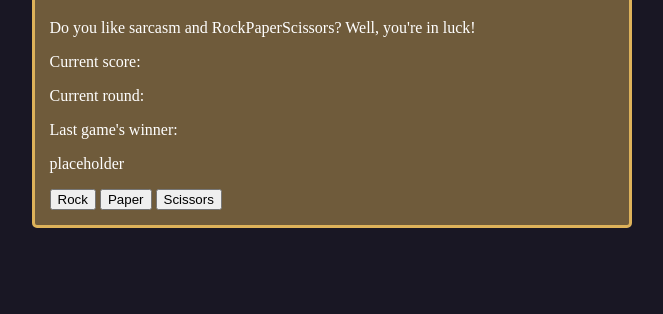
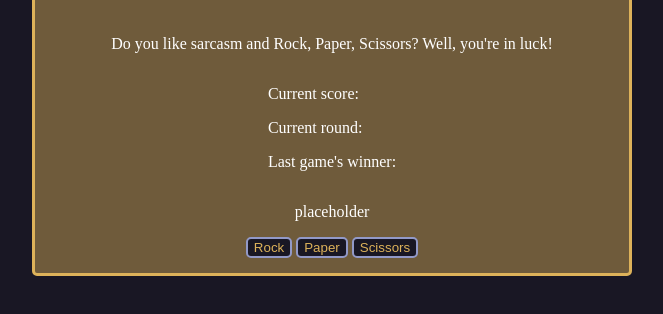
Before and after one commit to BasselMalek/odin-project, a website: page rockpaperscissors/main.html in a window 1280 px wide. Shown: the part 88-402 px from the top of the page, without its empty margins (308-971 px from the left). Drawn offline with Linux system fonts and the light colour scheme.

Commit message:
feat(RPS): stylized UI

```diff
--- a/rockpaperscissors/main.html
+++ b/rockpaperscissors/main.html
@@ -12,7 +12,7 @@
     <div class="main">
         <div class="text-space">
             <h1 class="title">✨ Degradation Rock, Paper, Scissors ✨</h1>
-            <p class="desc">Do you like sarcasm and RockPaperScissors? Well, you're in luck!</p>
+            <p class="desc">Do you like sarcasm and Rock, Paper, Scissors? Well, you're in luck!</p>
         </div>
         <div class="game-space">
             <div class="tally">
--- a/rockpaperscissors/style.css
+++ b/rockpaperscissors/style.css
@@ -17,4 +17,28 @@ body {
     border-radius: 5px;
     padding: 15px;
     color: white;
+    display: flex;
+    flex-direction: column;
 }
+
+.text-space,
+.game-space {
+    display: flex;
+    flex-direction: column;
+    justify-content: center;
+    align-items: center;
+}
+
+.result {
+    text-align: center;
+}
+
+.selection {
+    color: #ddb25a;
+    background-color: #191724;
+    border-radius: 5px;
+    box-shadow: none;
+    border: 2px solid #9299c8;
+    cursor: pointer;
+    outline: none;
+}
```
